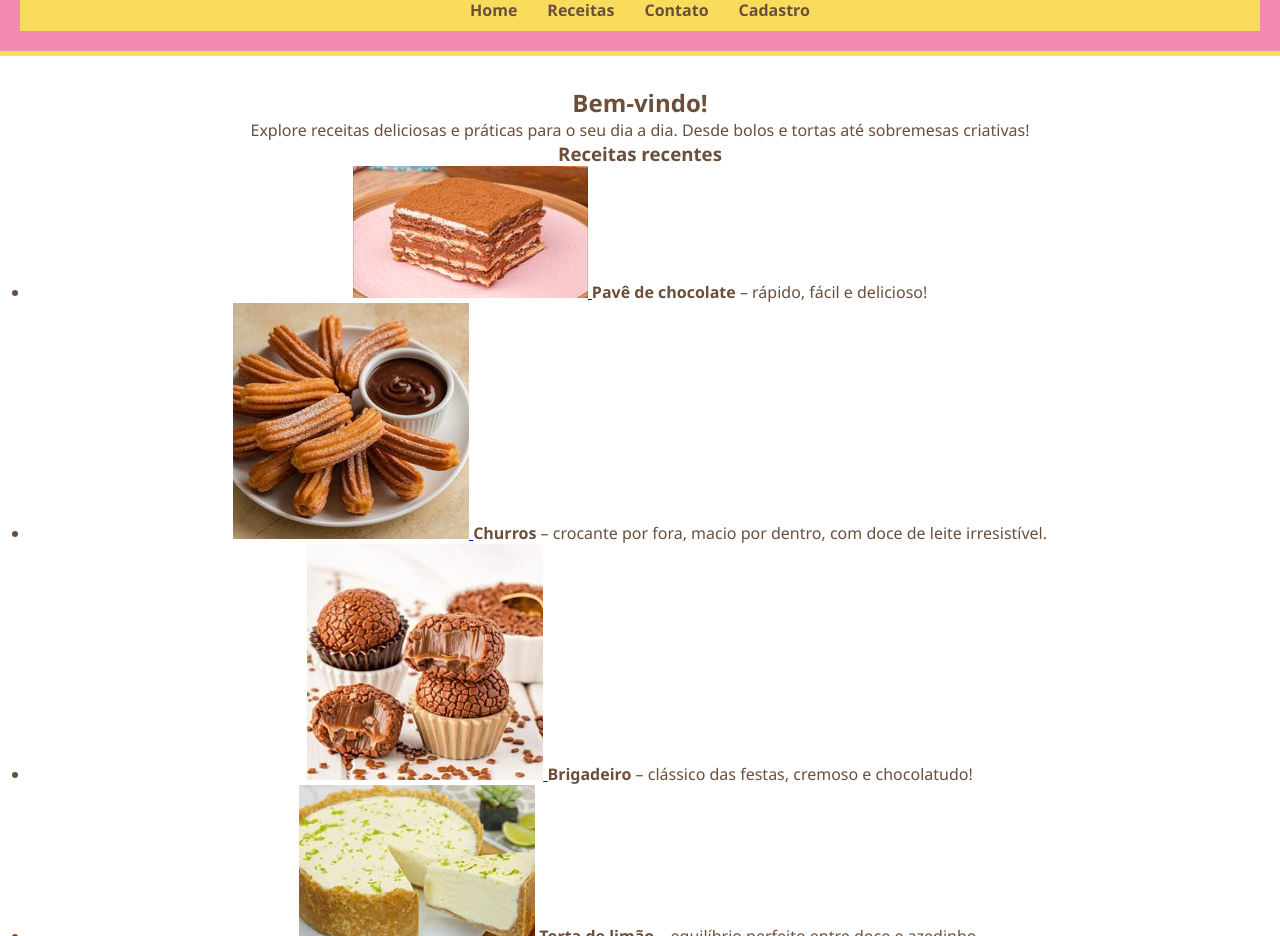
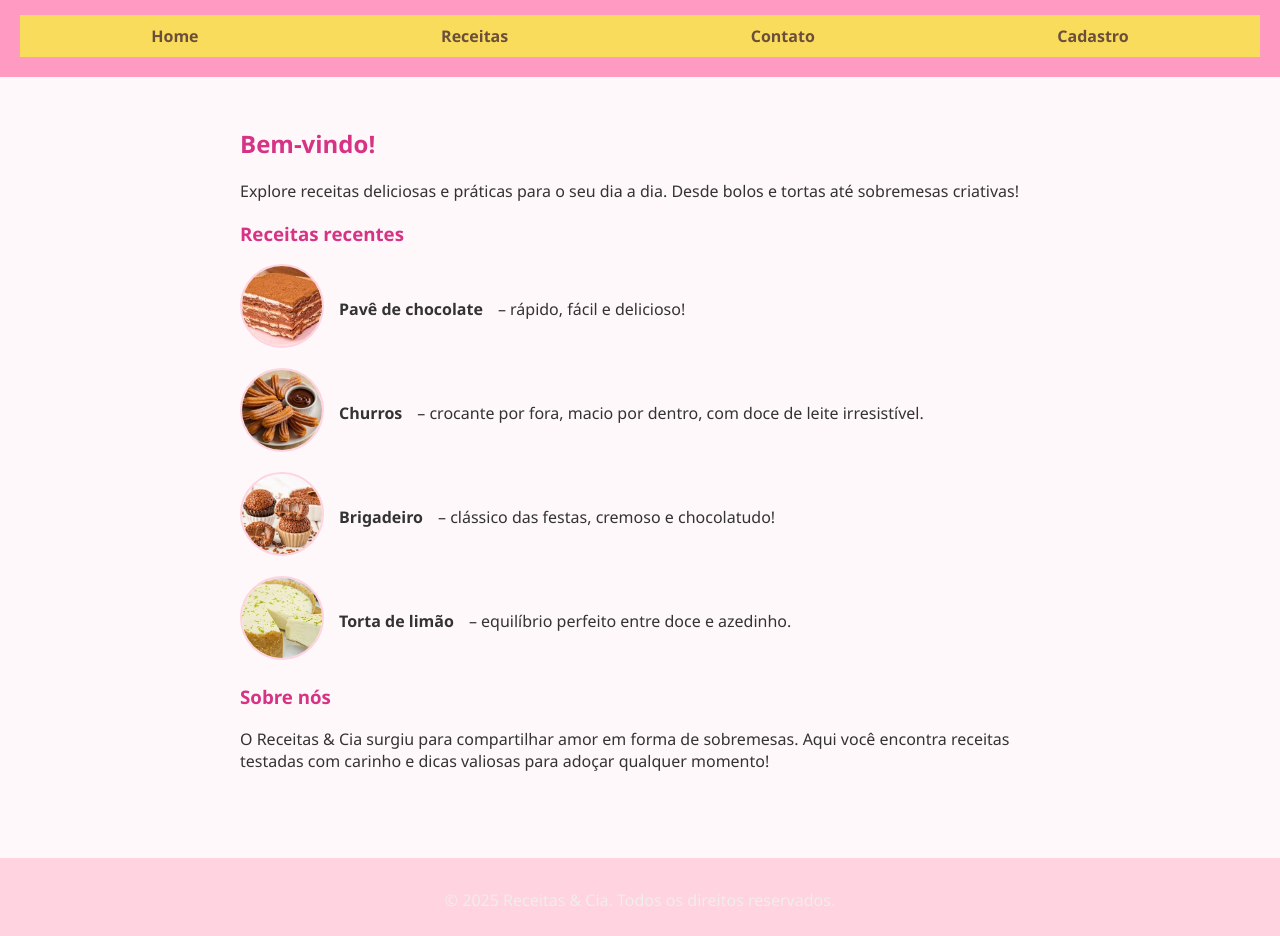
Before and after one commit to Ang3lynkk/bim2A, a plain HTML site: page index.html in a window 1280 px wide. Shown: the part 401-1337 px from the top of the page. Drawn offline with Linux system fonts and the light colour scheme.

Commit message:
Update style.css

```diff
--- a/style.css
+++ b/style.css
@@ -1,29 +1,32 @@
-/* Reset básico */
-* {
+body {
+    font-family:'Segoe UI', sans-serif;
     margin: 0;
+    background-color: #fff8fb;
+    color: #333;
     padding: 0;
-    box-sizing: border-box;
-    font-family: 'Segoe UI', sans-serif;
-}
-
-/* Cores base */
-body {
-    background-color: #f3e5f5;
-    color: #6b4f3b;
   }
 
   header {
-    background-color: #f28ab2;
+    background-color: #ff9ac2;
     color: white;
     padding: 20px;
     text-align: center;
-    border-bottom: 5px solid #f9dc5c;
+  }
+
+  header h1 {
+    margin: 0;
+    font-size: 2em;
+  }
+
+  header p {
+    margin-top: 5px;
+    font-style: italic;
   }
 
   nav {
     background-color: #f9dc5c;
     display: flex;
-    justify-content: center;
+    justify-content:space-around;
     padding: 10px;
 }
 
@@ -40,31 +43,42 @@ nav a:hover {
 }
 
   main {
-    padding: 30px;
-    text-align: center;
-   background-color:white;
+    padding: 30px 20px;
+    max-width: 800px;
+    margin: auto;
   }
 
-
-
-.intro h2 {
-    color:#6b4f3b;
-    margin-bottom: 15px;
+  h2, h3 {
+    color: #d63384;
   }
 
-.intro p {
-    font-size: 18px;
-    line-height: 1.6;
-    background-color:white;
-    padding: 20px;
-    border-radius: 10px;
-    display: inline-block;
+  ul {
+    padding-left: 20px;
   }
 
+  .receitas-lista {
+    list-style: none;
+    padding: 0;
+  }
+
+  .receitas-lista li {
+    display: flex;
+    align-items: center;
+    margin-bottom: 15px;
+    gap: 15px;
+  }
+
+  .receitas-lista img {
+    width: 80px;
+    height: 80px;
+    object-fit: cover;
+    border-radius: 50%;
+    border: 2px solid #ffd3e0;
+  }
   footer {
-    background-color:#f28ab2;
-    color: white;
+    background-color:#ffd3e0;
+    color: #eee;
     text-align: center;
     padding: 15px;
-    margin-top: 30px;
+    margin-top: 40px;
   }
```
Lines whose indentation alone changed are shown as unchanged.
